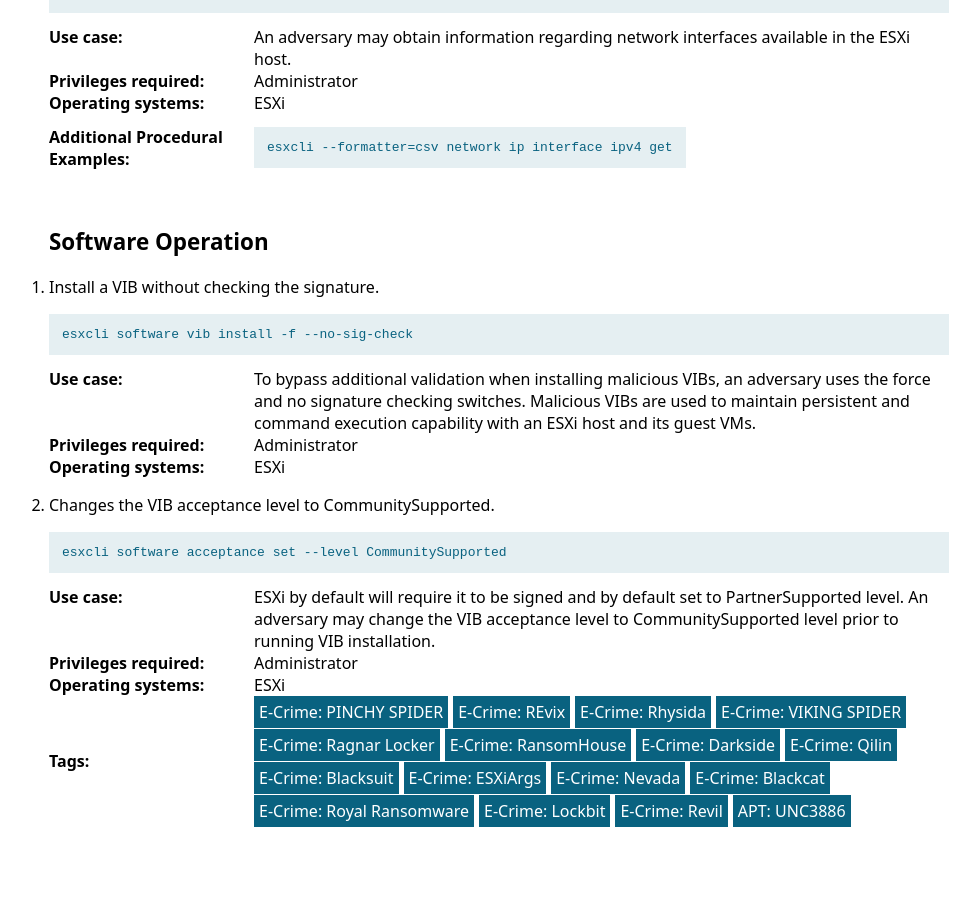
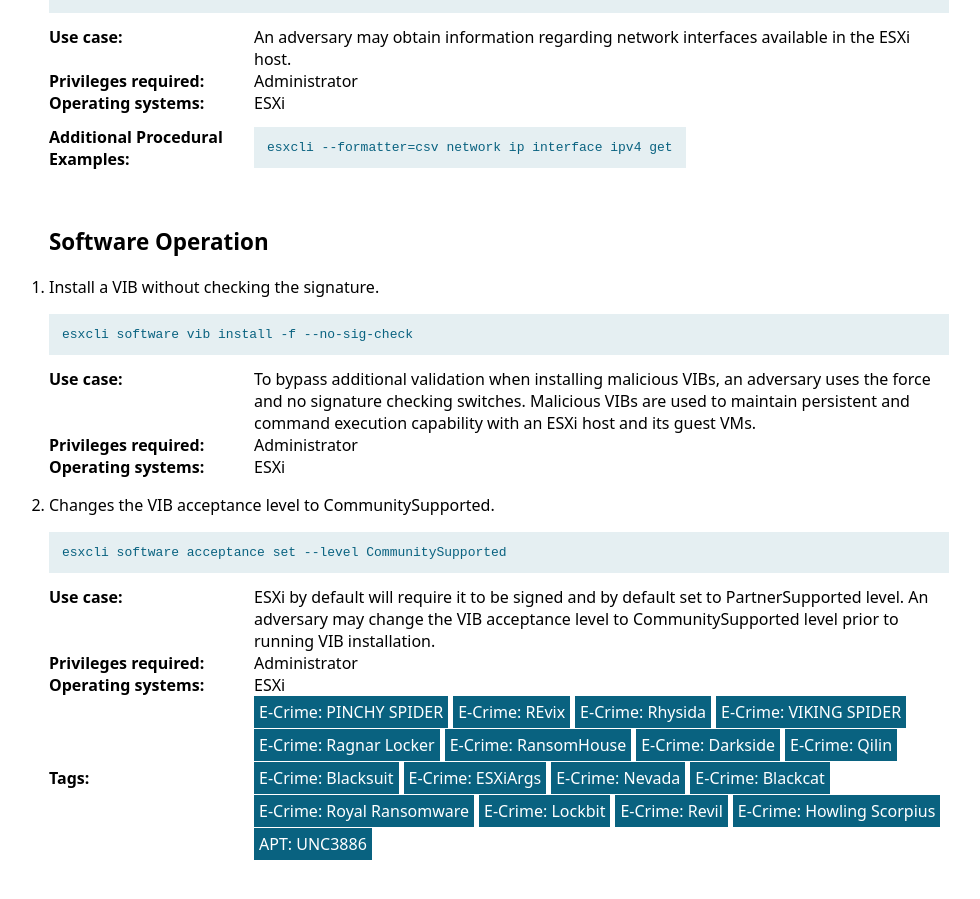
Before and after one commit to LOLESXi-Project/LOLESXi, a Jekyll site: the page built from _lolesxi/Binaries/esxcli.md, in a window 1280 px wide and 900 px high, scrolled down 5619 px. Shown: the whole window, without its empty margins (141-1121 px from the left). Built offline with Jekyll 4.4.1, drawn with Linux system fonts in a browser that asks for light colours; before the commit the page ends 6486 px from its top, so only the background shows below that.

Commit message:
Added Group  Reference

```diff
--- a/_lolesxi/Binaries/esxcli.md
+++ b/_lolesxi/Binaries/esxcli.md
@@ -140,6 +140,7 @@
      - E-Crime: Royal Ransomware
      - E-Crime: Lockbit
      - E-Crime: Revil
+     - E-Crime: Howling Scorpius
      - APT: UNC3886
 Full_Path:
   - Path: /bin/esxcli
```
